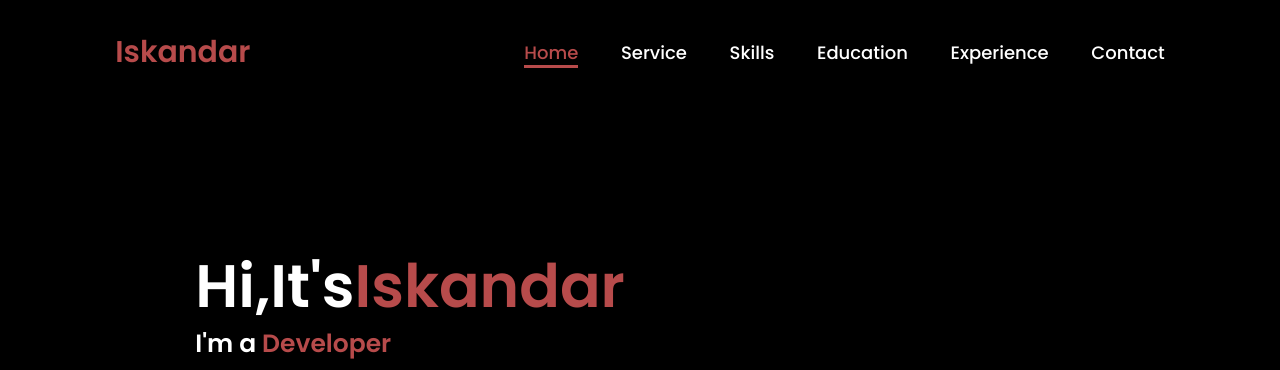
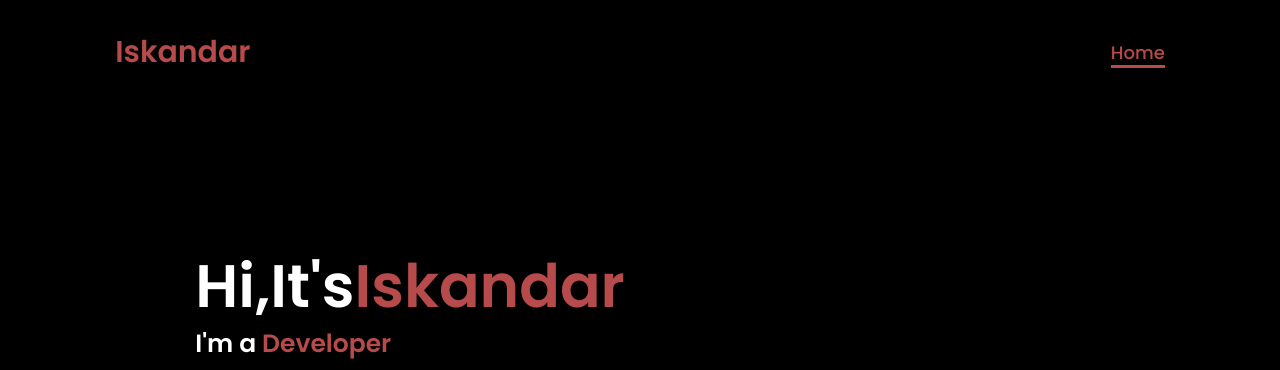
Before and after one commit to iskandar077/Portfolio, a plain HTML site: page index.html in a window 1280 px wide. Shown: the top 370 px of the page. Drawn offline with Linux system fonts and the light colour scheme.

Commit message:
Add files via upload

```diff
--- a/index.html
+++ b/index.html
@@ -1,3 +1,4 @@
+
 <!DOCTYPE html>
 <html lang="en">
 <head>
@@ -6,24 +7,17 @@
     <link rel="stylesheet" href="https://cdnjs.cloudflare.com/ajax/libs/font-awesome/6.5.2/css/all.min.css">
     <title>Portfolio Website</title>
     <link rel="stylesheet" href="style.css">
-
 </head>
 <body>
     <header>
         <a href="#" class="logo">Iskandar </a>
-
     <nav>
         <a href="#" class="active">Home</a>
-        <a href="#">Service</a>
-        <a href="#">Skills</a>
-        <a href="#">Education</a>
-        <a href="#">Experience</a>
-        <a href="#">Contact</a>
     </nav>
     </header>
     <section class="home">
         <div class="home-img">
-          <img src="/4/img/photo_2025-10-04_17-48-31.jpg" alt="">
+          <img src="./photo_2025-11-14_21-21-38.jpg" alt="">
         </div>
         <div class="home-content">
            <h1>Hi,It's<span>Iskandar </span></h1>
@@ -34,7 +28,6 @@
         </div>
         <a href="#" class="btn">Hire me</a>
         </div>
-
     </section>
 </body>
 </html>
```
